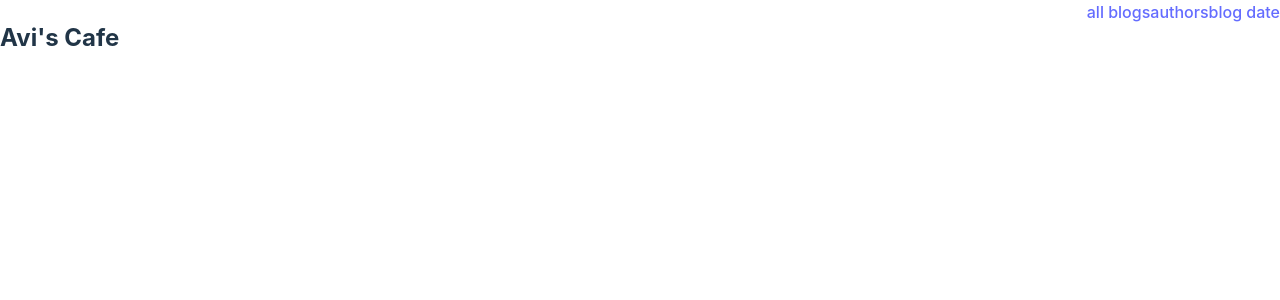
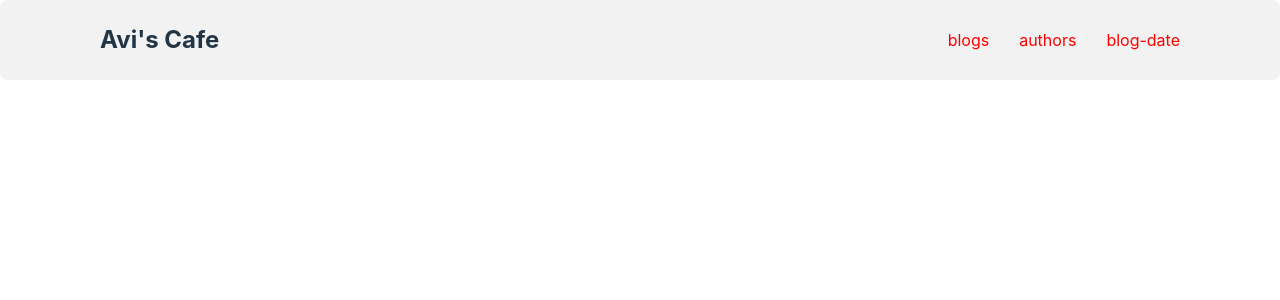
Before and after one commit to Avi39/assignment-eight, a React (Vite) app: page / in a window 1280 px wide. Shown: the top 300 px of the page. Built offline with nearby package versions, Linux system fonts and the light colour scheme.

Commit message:
Header updated

```diff
--- a/src/components/Header/Header.css
+++ b/src/components/Header/Header.css
@@ -1,5 +1,18 @@
 .header{
     height: 80px;
+    background: rgba(17, 17, 17, 0.05);
+    border-radius: 8px;
     display: flex;
     justify-content: space-between;
+    padding-left: 100px;
+    padding-right: 100px;
+    align-items: center;
 }
+.header nav a{
+    text-decoration: none;
+    color: red;
+    margin-left: 30px;
+}
+.header nav a:hover{
+    color: blueviolet;
+}
--- a/src/components/Header/Header.jsx
+++ b/src/components/Header/Header.jsx
@@ -4,11 +4,11 @@ const Header = () => {
     return (
         <div className='header'>
             <h2>Avi's Cafe</h2>
-            <div>
-            <a href="/all blogs">all blogs</a>
+            <nav>
+            <a href="/all blogs">blogs</a>
             <a href="/authors">authors</a>
-            <a href="/blog date">blog date</a>
-            </div>
+            <a href="/blog date">blog-date</a>
+            </nav>
         </div>
     );
 };
--- a/src/index.css
+++ b/src/index.css
@@ -12,15 +12,6 @@
   -webkit-font-smoothing: antialiased;
   -moz-osx-font-smoothing: grayscale;
   -webkit-text-size-adjust: 100%;
-}
-
-a {
-  font-weight: 500;
-  color: #646cff;
-  text-decoration: inherit;
-}
-a:hover {
-  color: #535bf2;
 }
 
 body {
```
